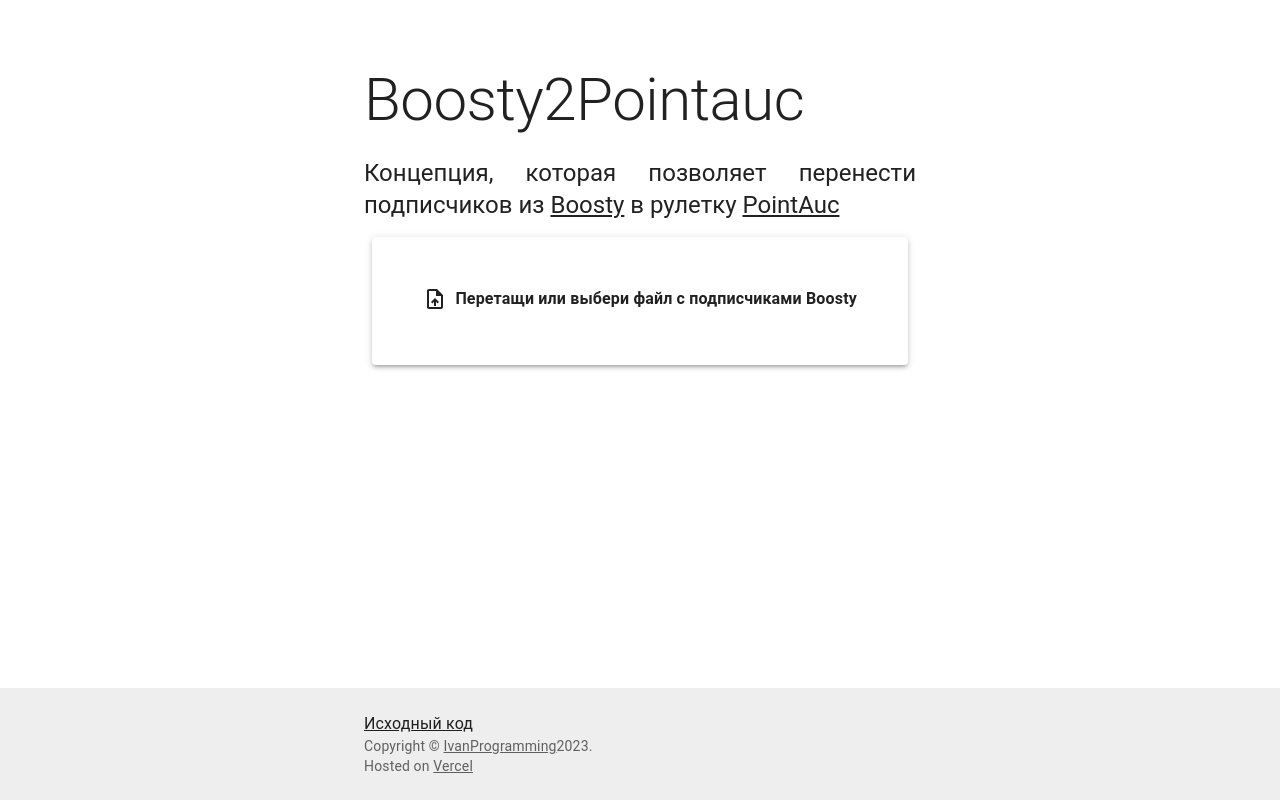
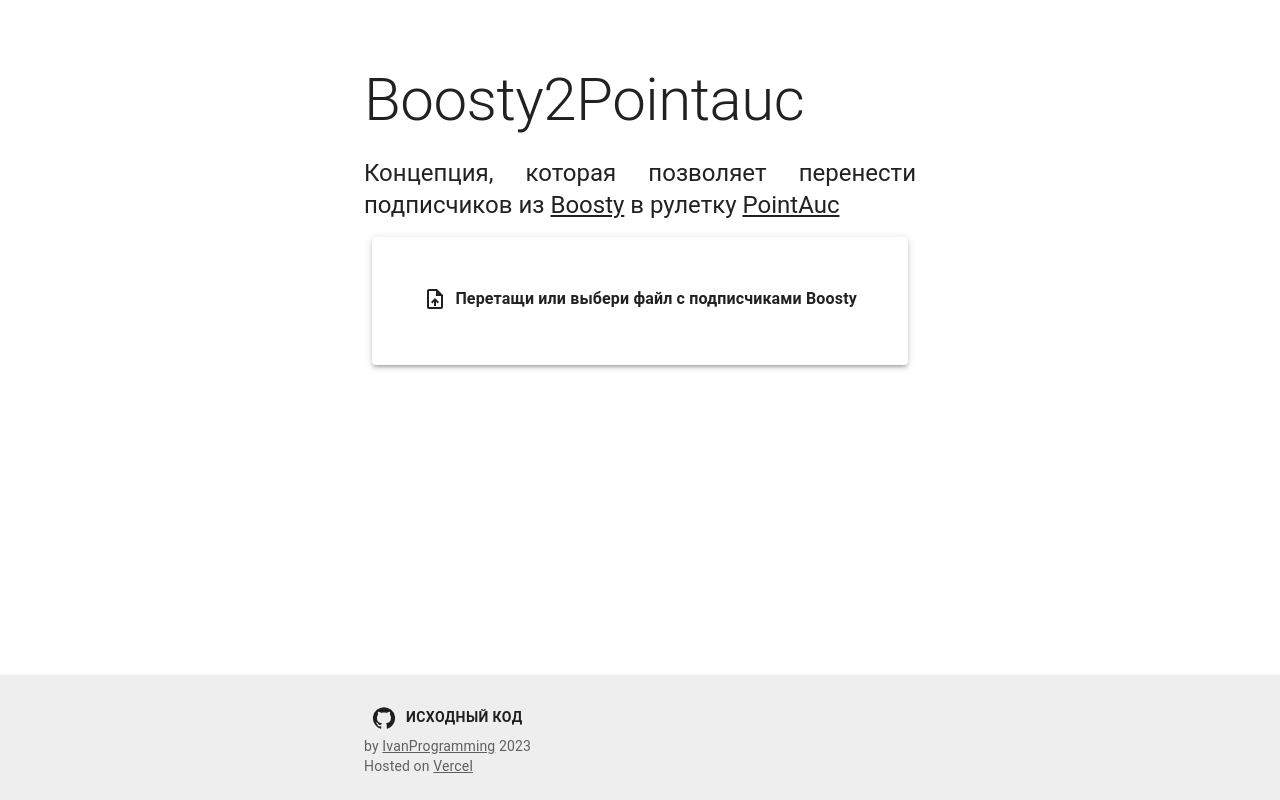
Before and after one commit to IvanProgramming/boosty2point, a React (Create React App) app: page / in a window 1280 px wide. Built offline with nearby package versions, Linux system fonts and the light colour scheme.

Commit message:
Added gap between date and new source code button
Signed-off-by: Ivan <23701564+IvanProgramming@users.noreply.github.com>

```diff
--- a/src/App.js
+++ b/src/App.js
@@ -5,8 +5,9 @@
 import Container from '@mui/material/Container';
 import Link from '@mui/material/Link';
 import { useDropzone } from 'react-dropzone';
-import { Paper, Snackbar } from '@mui/material';
+import { Button, Paper, Snackbar } from '@mui/material';
 import UploadFileIcon from '@mui/icons-material/UploadFile';
+import GitHubIcon from '@mui/icons-material/GitHub';
 
 
 
@@ -14,12 +15,10 @@
   return (
     <>
       <Typography variant="body2" color="text.secondary">
-        {'Copyright © '}
-        <Link color="inherit" href="https://github.com/ivanrpgramming">
+        by <Link color="inherit" href="https://github.com/ivanrpgramming">
           IvanProgramming
-        </Link>
+        </Link> {' '}
         {new Date().getFullYear()}
-        {'.'}
       </Typography>
       <Typography variant="body2" color="text.secondary">
         Hosted on <Link color="inherit" href="https://vercel.com/">Vercel</Link>
@@ -158,11 +157,9 @@
           }}
         >
           <Container maxWidth="sm">
-            <Typography variant="body1">
-              <Link color="inherit" href="https://github.com/ivanprogramming/boosty2point">
-                Исходный код
-              </Link>
-            </Typography>
+            <Button variant="text" href="https://github.com/ivanprogramming/boosty2point" color='inherit'>
+                 <GitHubIcon style={{marginRight: 10}}/><b>Исходный код</b>
+            </Button>
             <Copyright />
           </Container>
         </Box>
```
